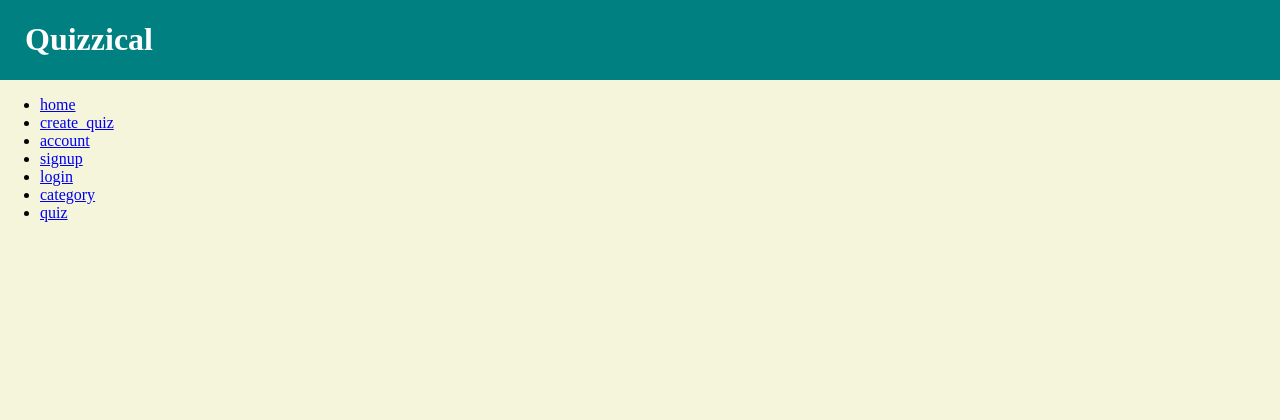
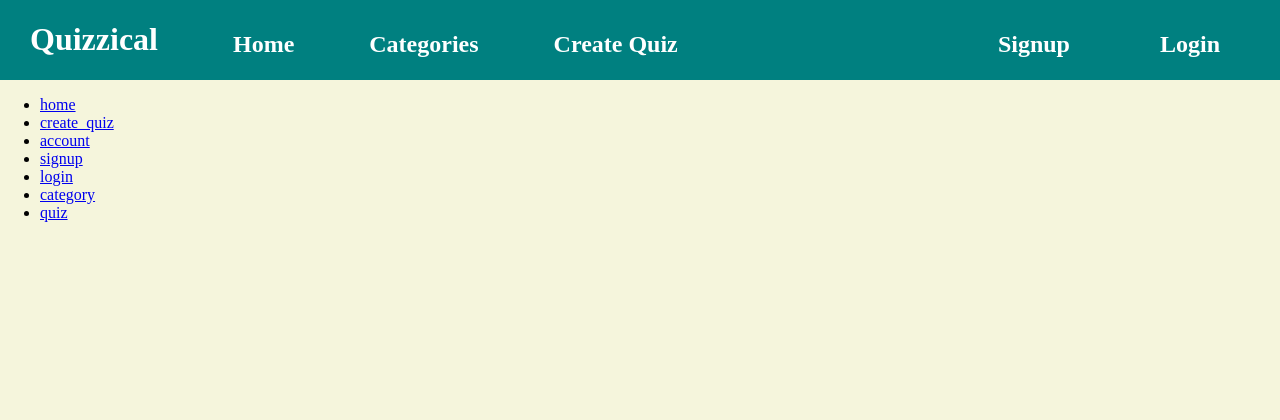
Before and after one commit to aarondav1d18/WAD-group-project, a Django app: page / in a window 1280 px wide. Shown: the top 420 px of the page. Run offline with Django 3.2, Linux system fonts and the light colour scheme.

Commit message:
header links to other pages added

```diff
--- a/Quizzical/static/css/base.css
+++ b/Quizzical/static/css/base.css
@@ -8,19 +8,19 @@ body {
     margin: 0;
 }
 
-#home_button {
+.header-text {
     color: white;
     text-decoration: none;
+    float: left;
 }
 
 #header {
-    padding-left: 25px;
+    padding-left: 30px;
     background-color: teal;
     position: fixed;
     top: 0;
     height: 80px;
     width: 100%;
-    z-index: 100;
     display: inline-block;
 }
 
@@ -41,3 +41,21 @@ body {
     text-align: left;
     display: inline-block;
 }
+
+.header-link-left {
+    width: fit-content;
+    height: fit-content;
+    margin-top: -10px;
+    margin-bottom: 10px;
+    float: left;
+    margin-left: 75px;
+}
+
+.header-link-right {
+    width: fit-content;
+    height: fit-content;
+    margin-top: -10px;
+    margin-bottom: 10px;
+    float: right;
+    margin-right: 90px;
+}
--- a/Quizzical/templates/app/base.html
+++ b/Quizzical/templates/app/base.html
@@ -10,7 +10,13 @@
     </head>
     <body>
         <div id="header">
-            <h1><a id="home_button" href="{% url 'app:home' %}">Quizzical</a></h1>
+            <h1><a class="header-text" href="{% url 'app:home' %}">Quizzical</a></h1>
+            <div class="header-link-left"><h2><a class="header-text" href="{% url 'app:home' %}">Home</a></h2></div>
+            <div class="header-link-left"><h2><a class="header-text" href="{% url 'app:category' %}">Categories</a></h2></div>
+            <div class="header-link-left"><h2><a class="header-text" href="{% url 'app:create_quiz' %}">Create Quiz</a></h2></div>
+
+            <div class="header-link-right"><h2><a class="header-text" href="{% url 'app:login' %}">Login</a></h2></div>
+            <div class="header-link-right"><h2><a class="header-text" href="{% url 'app:signup' %}">Signup</a></h2></div>
         </div>
         <div id="main">
             {% block body_block %}
```
Also changed, not shown: Quizzical/app/migrations/0001_initial.py (added).
